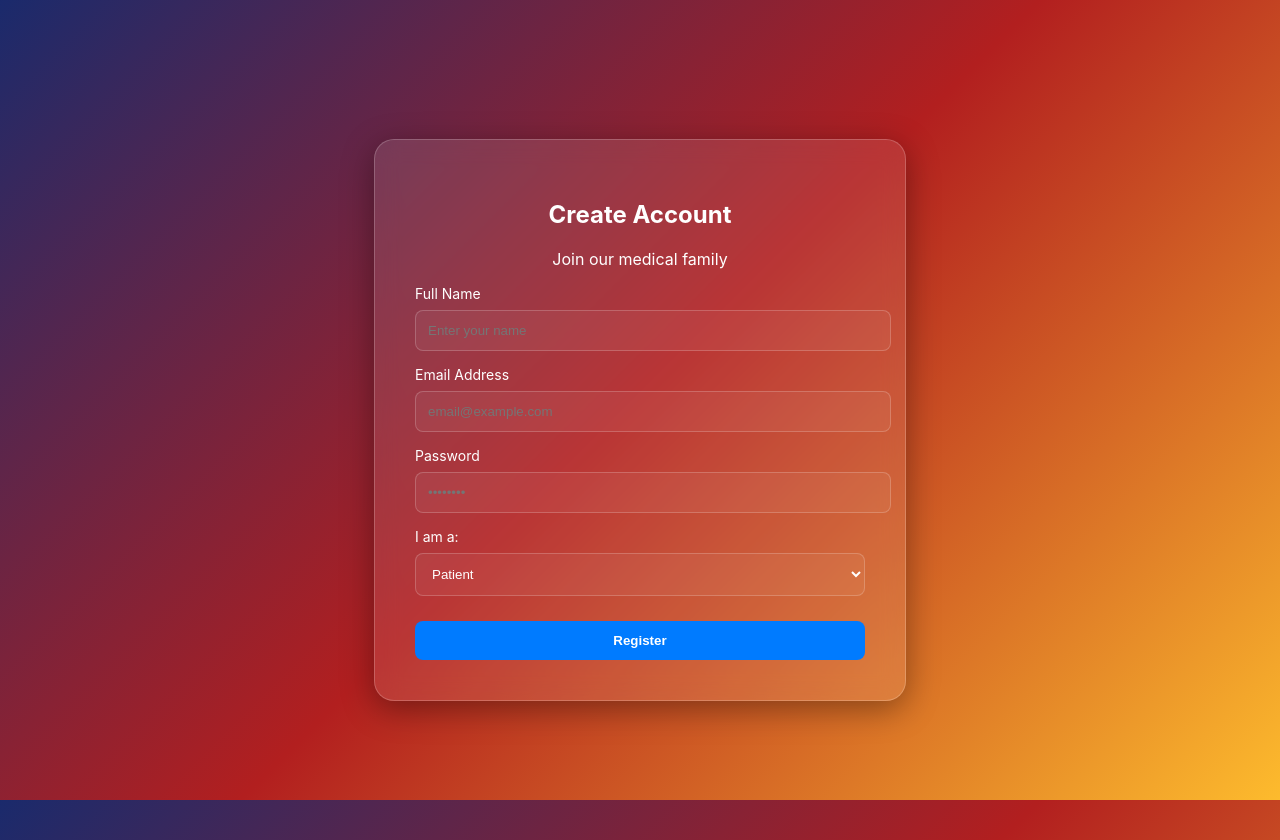
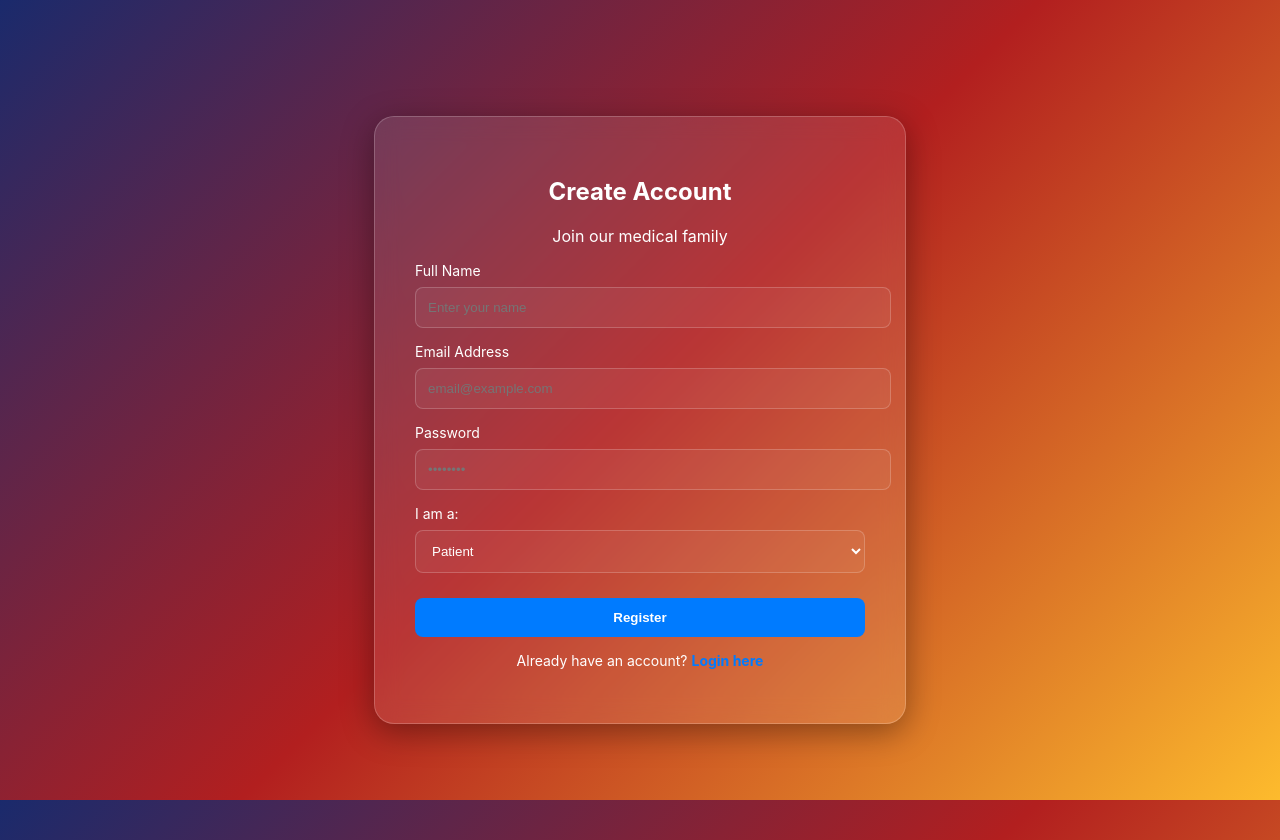
Before and after one commit to betelhem24/FamEmergency, a React app in the folder frontend/: page /register in a window 1280 px wide. Built offline with nearby package versions, Linux system fonts and the light colour scheme; the HTML template or start-up script is replaced by a standard one.

Commit message:
Add navigation link to login page

```diff
--- a/frontend/src/pages/Register.tsx
+++ b/frontend/src/pages/Register.tsx
@@ -1,8 +1,10 @@
 import React, { useState } from 'react';
 import { useDispatch, useSelector } from 'react-redux';
+import { Link } from 'react-router-dom'; // 1. Added this
 import { registerUser } from '../store/thunks';
+import { clearError } from '../store/slices/authSlice'; // 2. Added this
 import type { AppDispatch, RootState } from '../store';
-import './Register.css'; // I am importing the new styles
+import './Register.css';
 
 const Register: React.FC = () => {
   const dispatch = useDispatch<AppDispatch>();
@@ -74,6 +76,18 @@ const Register: React.FC = () => {
             {loading ? 'Processing...' : 'Register'}
           </button>
         </form>
+
+        {/* 3. ADD THIS SECTION BELOW THE FORM */}
+        <p style={{ marginTop: '15px', fontSize: '14px', color: 'white' }}>
+          Already have an account?{' '}
+          <Link
+            to="/login"
+            onClick={() => dispatch(clearError())}
+            style={{ color: 'var(--primary-blue)', fontWeight: 'bold', textDecoration: 'none' }}
+          >
+            Login here
+          </Link>
+        </p>
       </div>
     </div>
   );
```
